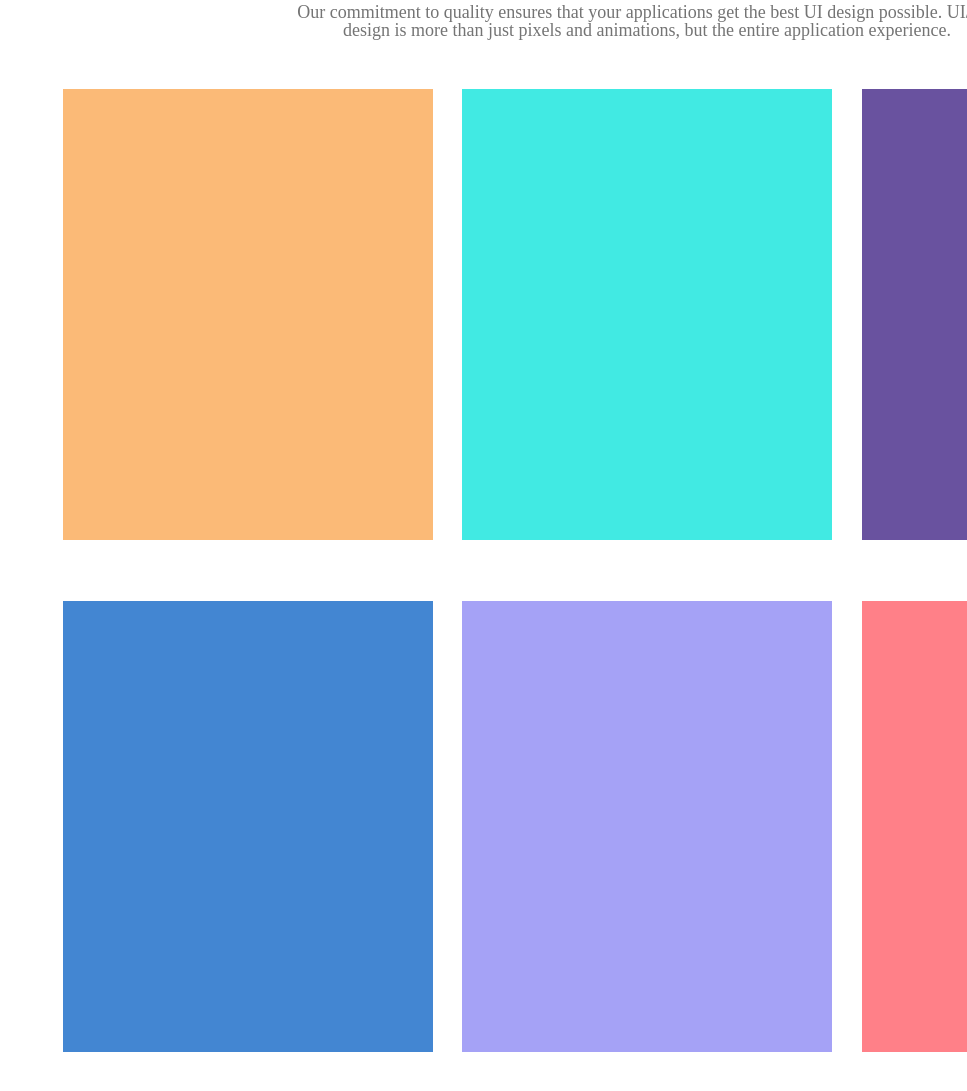
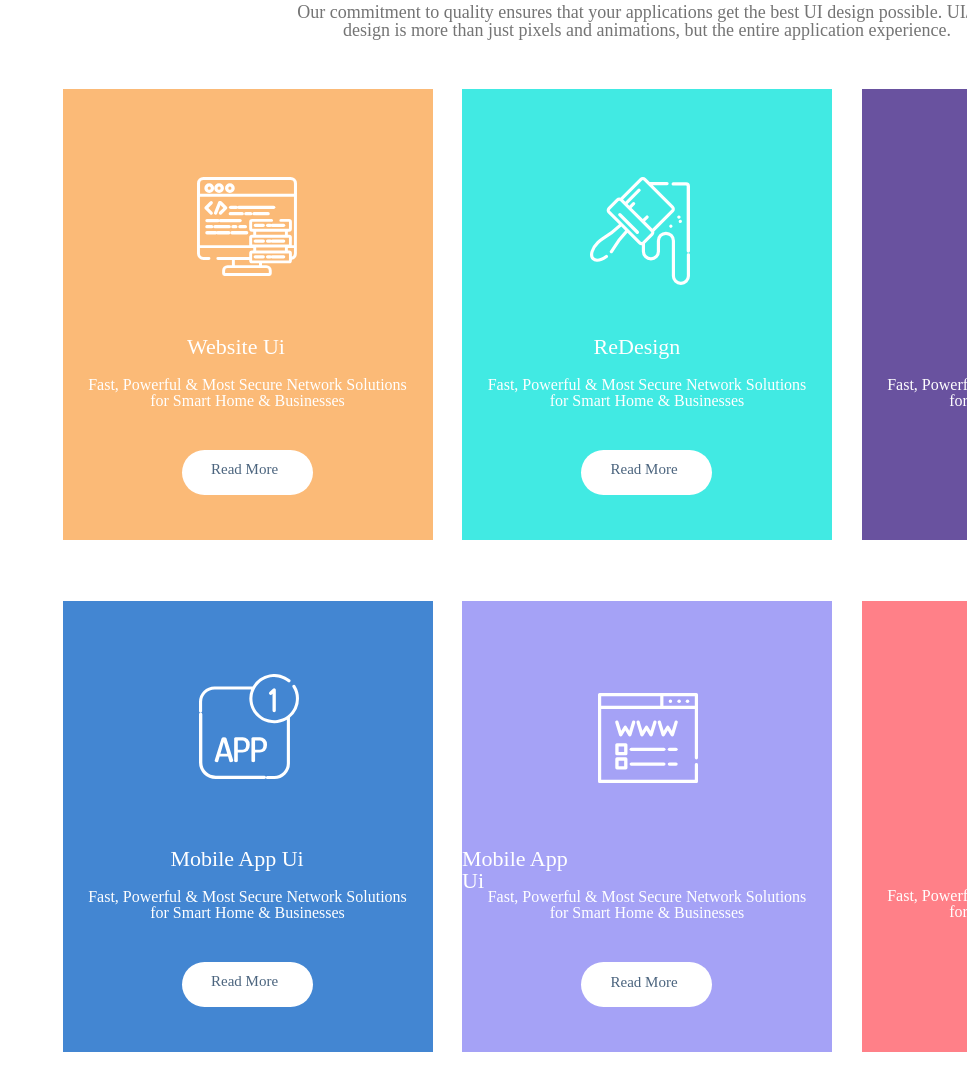
Before and after one commit to annanadirashvili/lessn-7, a plain HTML site: page index.html in a window 1280 px wide. Shown: the part 1425-2516 px from the top of the page, without its empty margins (313-1280 px from the left). Drawn offline with Linux system fonts and the light colour scheme.

Commit message:
finished

```diff
--- a/css/style.css
+++ b/css/style.css
@@ -1,3 +1,8 @@
+/* .header {
+    position: fixed;
+    z-index: 1;
+} */
+
 .section1 {
     width: 1920px;
     height: 1187px;
@@ -160,3 +165,125 @@ background-color: #FBBA77;
 .box6 {
     background-color:#FF8088;
 }
+.data-image {
+    width: 100px;
+    height: 99.89px;
+    margin-top: 88px;
+    margin-left: 134px;
+}
+.web {
+    margin-top: 57px;
+    margin-left: 124.6px;
+    margin-bottom: 13.2px;
+    width: 106px;
+    height: 27px;
+    font-size: 22px ;
+    color: #FFFFFF;
+}
+.P-box {
+    width: 328px;
+    height: 62px;
+    margin-left: 21px ;
+    font-size: 16px;
+    color: #FFFFFF;
+    text-align: center;
+}
+.div-read {
+    width: 131px;
+    height: 45px;
+    border-radius: 23px;
+    background-color: #FFFFFF;
+    margin-left: 119px;
+    margin-top: 11px;
+    display: flex;
+    Display: flex;
+    Justify-content: center;
+    Align-items: center;
+ }
+.read {
+    width: 72px ;
+    height: 20px;
+    font-size: 15px;
+    color: #4B647E;
+
+}
+.paint-image {
+    width: 100px;
+    height: 108.12px;
+    margin-top: 88px;
+    margin-left: 127.9px ;
+}
+.design {
+
+    margin-top: 48.8px;
+    margin-left: 131.6px;
+    margin-bottom: 13.1px;
+    width: 92px;
+    height: 27px;
+    font-size: 22px ;
+    color: #FFFFFF;
+}
+.phone-image {
+    width: 100px;
+    height: 115.34px;
+    margin-top: 88px;
+    margin-left: 137.5px ;
+}
+
+.Application {
+    margin-top: 41.6px ;
+    margin-left: 109.6px;
+    margin-bottom: 13.1px;
+    width: 136px;
+    height: 27px;
+    font-size: 22px;
+    color: #FFFFFF;
+
+}
+.app-image {
+    width: 100px ;
+    height: 105.98px;
+    margin-top: 73px;
+    margin-left: 136px;
+}
+.mobileapp {
+width: 138px ;
+height: 27px;
+margin-top: 66px ;
+margin-left: 108px;
+margin-bottom:13.1px ;
+font-size: 22px ;
+color: #FFFFFF;
+}
+.domain-image {
+    width: 100px;
+    height:90.43px ;
+    margin-top: 92px;
+    margin-left: 136px;
+}
+.web-app {
+
+width: 116px;
+height: 27px;
+margin-top: 62.5px;
+margin-left: 119.px;
+margin-bottom: 13.6px;
+font-size: 22px;
+color: #FFFFFF;
+
+}
+.repair-image {
+    width: 100px;
+    height: 100px;
+    margin-top: 87px ;
+    margin-left:134.3px ;
+}
+.elements {
+    width: 140px;
+    height: 27px;
+    margin-top: 57.9px;
+    margin-left: 107.6px;
+    margin-bottom:13.1px ;
+    font-size: 22px;
+    color: #FFFFFF;
+}
--- a/index.html
+++ b/index.html
@@ -56,7 +56,7 @@
                     </div>
                     <div class="div-wave IB">
                          <img class="wave-img" src="images/waving-hand.svg" alt="img">
-                         <p class="text-wave IB"> Wave Me</p>
+                            <a href="#"> <p class="text-wave IB"> Wave Me</p> </a>
                     </div>
             </section>
             <section class="block1-right IB">
@@ -76,12 +76,55 @@
                  UI/UX design is more than just pixels and animations, but the entire application experience.</p>
         </div>
         <section class="section-boxes">
-            <div class="box box1 top"> </div>
-            <div class="box box2 top"> </div>
-            <div class="box box3 top"> </div>
-            <div class="box box4 "> </div>
-            <div class="box box5"> </div>
-            <div class="box box6"> </div>
+            <div class="box box1 top">
+                <img class="data-image" src="images/001-data.svg" alt="img">
+                <h3 class="web">Website Ui</h3>
+                <p class="P-box">Fast, Powerful & Most Secure Network Solutions for Smart Home & Businesses</p>
+                <div class="div-read">
+                    <a href="#"> <p class="read"> Read More</p> </a>
+                </div>
+            </div>
+
+            <div class="box box2 top">
+                <img class="paint-image" src="images/003-paint.svg" alt="img">
+                <h3 class="design">ReDesign</h3>
+                <p class="P-box">Fast, Powerful & Most Secure Network Solutions for Smart Home & Businesses</p>
+                <div class="div-read gam">
+                    <a href="#"> <p class="read "> Read More</p> </a>
+                </div>
+            </div>
+            <div class="box box3 top">
+                <img class="phone-image" src="images/002-phone.svg" alt="img">
+                <h3 class="Application">Application Ui</h3>
+                <p class="P-box">Fast, Powerful & Most Secure Network Solutions for Smart Home & Businesses</p>
+                <div class="div-read gam">
+                    <a href="#"> <p class="read "> Read More</p> </a>
+                </div>
+            </div>
+            <div class="box box4 ">
+                <img class="app-image" src="images/004-app.svg" alt="img">
+                <h3 class="mobileapp">Mobile App Ui</h3>
+                <p class="P-box">Fast, Powerful & Most Secure Network Solutions for Smart Home & Businesses</p>
+                <div class="div-read gam">
+                    <a href="#"> <p class="read "> Read More</p> </a>
+                </div>
+            </div>
+            <div class="box box5">
+                <img class="domain-image" src="images/006-domain-registration.svg" alt="img">
+                <h3 class="web-app">Mobile App Ui</h3>
+                <p class="P-box">Fast, Powerful & Most Secure Network Solutions for Smart Home & Businesses</p>
+                <div class="div-read gam">
+                    <a href="#"> <p class="read "> Read More</p> </a>
+                </div>
+            </div>
+            <div class="box box6">
+                <img class="repair-image" src="images/005-repair.svg" alt="img">
+                <h3 class="elements">Web Elements</h3>
+                <p class="P-box">Fast, Powerful & Most Secure Network Solutions for Smart Home & Businesses</p>
+                <div class="div-read gam">
+                    <a href="#"> <p class="read "> Read More</p> </a>
+                </div>
+            </div>
         </section>
     </section>
 </body>
```
Also changed, not shown: images/001-data.svg (added), images/002-phone.svg (added), images/003-paint.svg (added), images/004-app.svg (added), images/005-repair.svg (added), images/006-domain-registration.svg (added).
